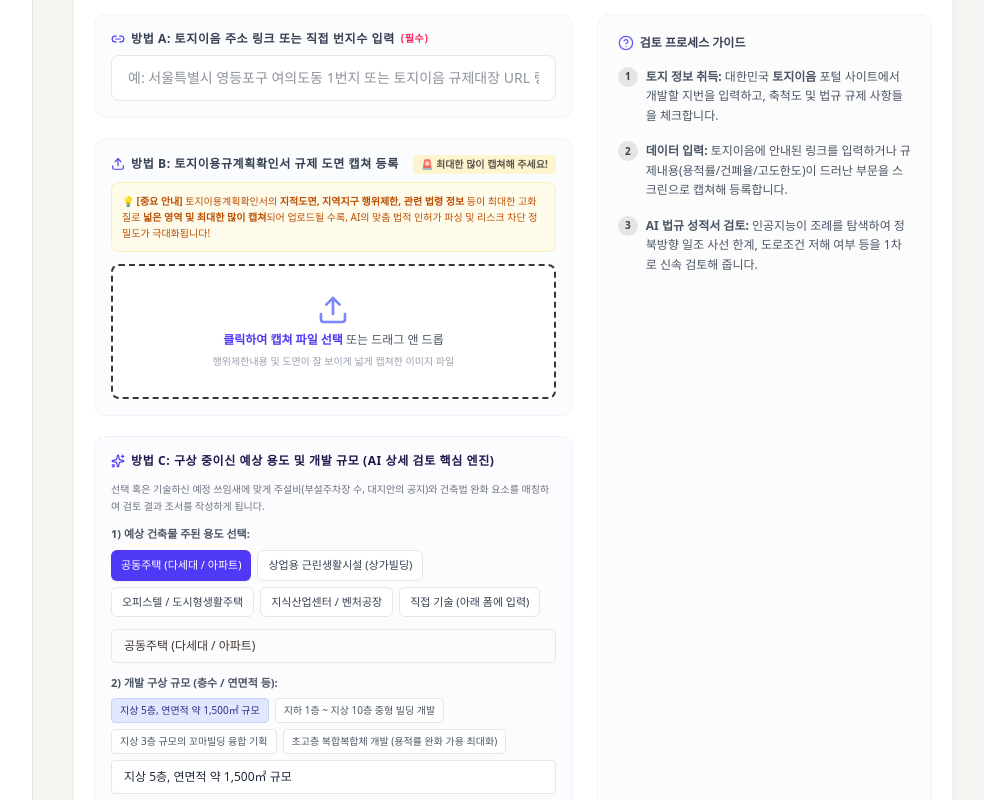
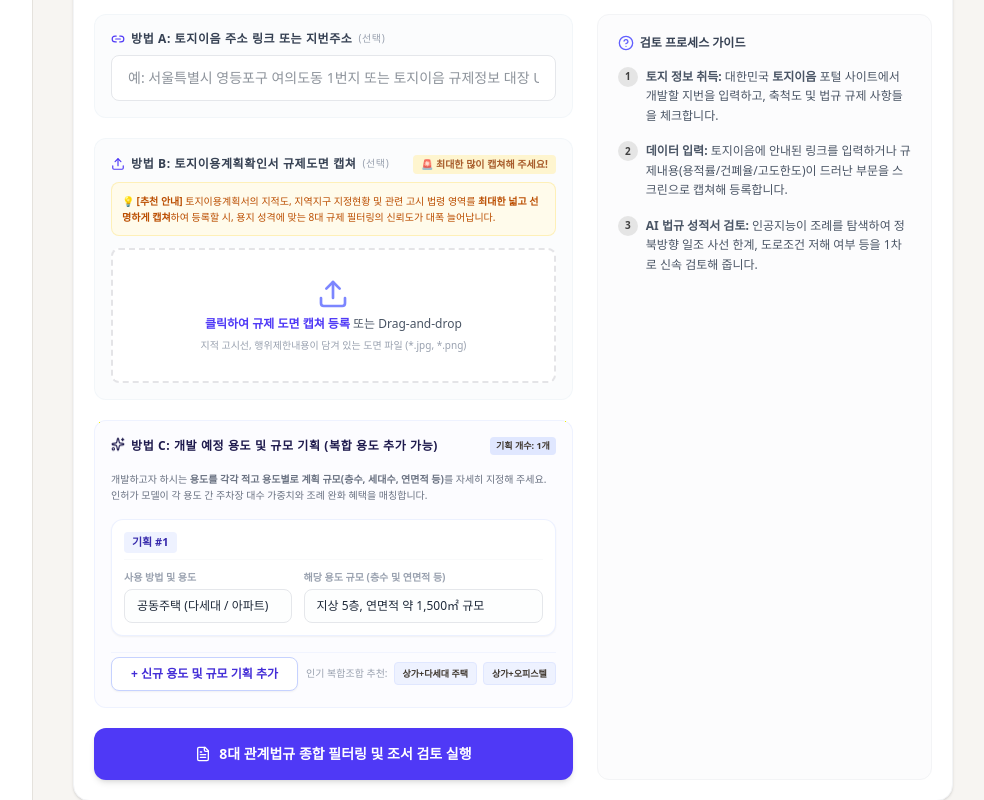
Before and after one commit to cutae23/AILand, a React (Vite) app: page / in a window 1280 px wide. Shown: the part 260-1060 px from the top of the page, without its empty margins (287-1271 px from the left). Built offline with nearby package versions, Linux system fonts and the light colour scheme.

Commit message:
feat: support multi-usage development scenarios
Update backend and frontend to handle multiple usage and scale configurations, allowing users to define complex mixed-use development simulations instead of a single target usage.

```diff
--- a/src/components/Step1Regulatory.tsx
+++ b/src/components/Step1Regulatory.tsx
@@ -26,9 +26,37 @@ export default function Step1Regulatory({ onAnalysisComplete, savedAnalysis }: S
   const [filterStatus, setFilterStatus] = useState<string>('all');
   const [filterCategory, setFilterCategory] = useState<string>('all');
 
-  // Method D: Expected land usage & development scale inputs
-  const [expectedUsage, setExpectedUsage] = useState<string>('공동주택 (다세대 / 아파트)');
-  const [expectedScale, setExpectedScale] = useState<string>('지상 5층, 연면적 약 1,500㎡ 규모');
+  // Method C: Expected land usage & development scale inputs (Multi-usage list)
+  interface UsageScaleItem {
+    id: string;
+    usage: string;
+    scale: string;
+  }
+
+  const [usageScaleList, setUsageScaleList] = useState<UsageScaleItem[]>([
+    { id: '1', usage: '공동주택 (다세대 / 아파트)', scale: '지상 5층, 연면적 약 1,500㎡ 규모' }
+  ]);
+
+  const handleAddUsageScale = () => {
+    setUsageScaleList([
+      ...usageScaleList,
+      {
+        id: Date.now().toString(),
+        usage: '상업용 근린생활시설 (종합상가)',
+        scale: '지상 1~2층, 연면적 약 500㎡ 규모'
+      }
+    ]);
+  };
+
+  const handleRemoveUsageScale = (id: string) => {
+    setUsageScaleList(usageScaleList.filter(item => item.id !== id));
+  };
+
+  const handleUpdateUsageScale = (id: string, field: 'usage' | "scale", value: string) => {
+    setUsageScaleList(
+      usageScaleList.map(item => (item.id === id ? { ...item, [field]: value } : item))
+    );
+  };
 
   // Interactive Law Q&A Chat State
   const [chatInput, setChatInput] = useState<string>('');
@@ -179,8 +207,8 @@ export default function Step1Regulatory({ onAnalysisComplete, savedAnalysis }: S
 
   // Simulated timed steps for analysis to give expert-level feeling
   const runAnalysis = async () => {
-    if (!customerLink && !imagePreview) {
-      setError('리뷰를 시작하려면 토지이음 주소/링크를 쓰시거나 규제 도면 캡쳐를 등록해 주세요.');
+    if (usageScaleList.length === 0) {
+      setError('리뷰를 시작하려면 최소 하나 이상의 개발 예정 용도 및 규모를 방법 C에 등록해 주세요.');
       return;
     }
 
@@ -208,8 +236,7 @@ export default function Step1Regulatory({ onAnalysisComplete, savedAnalysis }: S
           eumLink: customerLink,
           screenshot: imagePreview,
           sampleLandId: selectedSampleId || null,
-          expectedUsage: expectedUsage,
-          expectedScale: expectedScale
+          usageScaleList: usageScaleList
         })
       });
 
@@ -233,8 +260,9 @@ export default function Step1Regulatory({ onAnalysisComplete, savedAnalysis }: S
     setSelectedSampleId('');
     setCustomerLink('');
     setImagePreview(null);
-    setExpectedUsage('공동주택 (다세대 / 아파트)');
-    setExpectedScale('지상 5층, 연면적 약 1,500㎡ 규모');
+    setUsageScaleList([
+      { id: '1', usage: '공동주택 (다세대 / 아파트)', scale: '지상 5층, 연면적 약 1,500㎡ 규모' }
+    ]);
     setError(null);
   };
 
@@ -255,14 +283,14 @@ export default function Step1Regulatory({ onAnalysisComplete, savedAnalysis }: S
             <div className="lg:col-span-12 xl:col-span-7 space-y-5">
 
               {/* Method A: Custom Portal Link / Address */}
-              <div className="bg-slate-50/50 p-4 rounded-xl border border-slate-100">
+              <div className="bg-slate-50/50 p-4 rounded-xl border border-slate-100/80">
                 <label className="block text-xs font-bold text-gray-700 uppercase tracking-wider mb-2 flex items-center gap-1.5">
                   <Link2 className="w-3.5 h-3.5 text-indigo-600" />
-                  방법 A: 토지이음 주소 링크 또는 직접 번지수 입력 <span className="text-rose-500 text-[10px] font-normal font-semibold">(필수)</span>
+                  방법 A: 토지이음 주소 링크 또는 지번주소 <span className="text-gray-400 text-[10px] font-normal">(선택)</span>
                 </label>
                 <input
                   type="text"
-                  placeholder="예: 서울특별시 영등포구 여의도동 1번지 또는 토지이음 규제대장 URL 링크"
+                  placeholder="예: 서울특별시 영등포구 여의도동 1번지 또는 토지이음 규제정보 대장 URL 주소"
                   value={customerLink}
                   onChange={(e) => {
                     setCustomerLink(e.target.value);
@@ -272,20 +300,20 @@ export default function Step1Regulatory({ onAnalysisComplete, savedAnalysis }: S
               </div>
 
               {/* Method B: Drag and Drop Screenshot */}
-              <div className="bg-slate-50/50 p-4 rounded-xl border border-slate-100">
+              <div className="bg-slate-50/50 p-4 rounded-xl border border-slate-100/80">
                 <div className="flex items-center justify-between mb-2">
                   <label className="block text-xs font-bold text-gray-700 uppercase tracking-wider flex items-center gap-1.5">
                     <Upload className="w-3.5 h-3.5 text-indigo-600" />
-                    방법 B: 토지이용규계획확인서 규제 도면 캡쳐 등록
+                    방법 B: 토지이용계획확인서 규제도면 캡쳐 <span className="text-gray-400 text-[10px] font-normal">(선택)</span>
                   </label>
-                  <span className="px-2 py-0.5 bg-amber-100 text-amber-805 text-[10px] font-bold rounded animate-pulse">
+                  <span className="px-2 py-0.5 bg-amber-100 text-amber-800 text-[10px] font-bold rounded animate-pulse">
                     🚨 최대한 많이 캡쳐해 주세요!
                   </span>
                 </div>
 
                 {/* Important Tip Callout */}
                 <p className="text-[10px] text-amber-700 mb-3 leading-relaxed bg-amber-50 p-2.5 rounded-lg border border-amber-200/50">
-                  <strong>💡 [중요 안내]</strong> 토지이용계획확인서의 <strong>지적도면, 지역지구 행위제한, 관련 법령 정보</strong> 등이 최대한 고화질로 <strong>넓은 영역 및 최대한 많이 캡쳐</strong>되어 업로드될 수록, AI의 맞춤 법적 인허가 파싱 및 리스크 차단 정밀도가 극대화됩니다!
+                  <strong>💡 [추천 안내]</strong> 토지이용계획서의 지적도, 지역지구 지정현황 및 관련 고시 법령 영역를 <strong>최대한 넓고 선명하게 캡쳐</strong>하여 등록할 시, 용지 성격에 맞는 8대 규제 필터링의 신뢰도가 대폭 늘어납니다.
                 </p>
 
                 <div
@@ -295,10 +323,10 @@ export default function Step1Regulatory({ onAnalysisComplete, savedAnalysis }: S
                   onClick={() => fileInputRef.current?.click()}
                   className={`border-2 border-dashed rounded-lg p-5 text-center cursor-pointer transition ${
                     isDragOver
-                      ? 'border-indigo-500 bg-indigo-50/20'
+                      ? 'border-indigo-500 bg-indigo-50/25'
                       : imagePreview
                       ? 'border-green-500/40 bg-zinc-50'
-                      : 'border-zinc-205 hover:border-gray-300 bg-white hover:bg-gray-50/30'
+                      : 'border-zinc-200 hover:border-gray-300 bg-white hover:bg-gray-50/30'
                   }`}
                 >
                   <input
@@ -315,7 +343,7 @@ export default function Step1Regulatory({ onAnalysisComplete, savedAnalysis }: S
                         alt="Screen upload preview"
                         className="max-h-28 mx-auto rounded border shadow-xs"
                       />
-                      <p className="text-xs text-green-600 font-medium font-semibold">✨ 규제 캡쳐 도면이 성공적으로 분석 모델에 장착되었습니다.</p>
+                      <p className="text-xs text-green-600 font-medium">✨ 규제 캡쳐 도면이 성공적으로 모델 조서 대장에 반영되었습니다.</p>
                       <button
                         type="button"
                         onClick={(e) => {
@@ -331,96 +359,112 @@ export default function Step1Regulatory({ onAnalysisComplete, savedAnalysis }: S
                     <div className="space-y-1.5 py-2">
                       <Upload className="w-8 h-8 text-indigo-400 mx-auto" />
                       <p className="text-xs text-gray-600">
-                        <span className="text-indigo-600 font-bold">클릭하여 캡쳐 파일 선택</span> 또는 드래그 앤 드롭
+                        <span className="text-indigo-600 font-bold">클릭하여 규제 도면 캡쳐 등록</span> 또는 Drag-and-drop
                       </p>
-                      <p className="text-[10px] text-gray-400">행위제한내용 및 도면이 잘 보이게 넓게 캡쳐한 이미지 파일</p>
+                      <p className="text-[10px] text-gray-400">지적 고시선, 행위제한내용이 담겨 있는 도면 파일 (*.jpg, *.png)</p>
                     </div>
                   )}
                 </div>
               </div>
 
-              {/* Method C: Expected Building Usage & Scale (New dynamic context builder) */}
-              <div className="bg-indigo-50/20 p-4 rounded-xl border border-indigo-100/50 space-y-3">
+              {/* Method C: Expected Building Usage & Scale (Dynamic multi-usage matching) */}
+              <div className="bg-indigo-50/20 p-4 rounded-xl border border-indigo-100/50 space-y-4">
+                <div className="flex items-center justify-between">
                   <label className="block text-xs font-bold text-indigo-950 uppercase tracking-wider flex items-center gap-1.5">
-                  <Sparkles className="w-3.5 h-3.5 text-indigo-600" />
-                  방법 C: 구상 중이신 예상 용도 및 개발 규모 (AI 상세 검토 핵심 엔진)
+                    <Sparkles className="w-3.5 h-3.5 text-indigo-650 animate-bounce" />
+                    방법 C: 개발 예정 용도 및 규모 기획 (복합 용도 추가 가능)
                   </label>
+                  <span className="px-1.5 py-0.5 bg-indigo-100 text-indigo-850 rounded text-[9px] font-bold">
+                    기획 개수: {usageScaleList.length}개
+                  </span>
+                </div>
                 <p className="text-[10px] text-gray-500 leading-relaxed">
-                  선택 혹은 기술하신 예정 쓰임새에 맞게 주설비(부설주차장 수, 대지안의 공지)와 건축법 완화 요소를 매칭하여 검토 결과 조서를 작성하게 됩니다.
+                  개발하고자 하시는 <strong>용도를 각각 적고 용도별로 계획 규모(층수, 세대수, 연면적 등)</strong>를 자세히 지정해 주세요. 인허가 모델이 각 용도 간 주차장 대수 가중치와 조례 완화 혜택을 매칭합니다.
                 </p>
 
-                {/* 1. Usage Selector */}
-                <div className="space-y-2">
-                  <span className="text-[11px] font-semibold text-gray-600 block">1) 예상 건축물 주된 용도 선택:</span>
-                  <div className="flex flex-wrap gap-1.5">
-                    {[
-                      '공동주택 (다세대 / 아파트)',
-                      '상업용 근린생활시설 (상가빌딩)',
-                      '오피스텔 / 도시형생활주택',
-                      '지식산업센터 / 벤처공장',
-                      '직접 기술 (아래 폼에 입력)'
-                    ].map((usage) => (
+                {/* List of dynamic usage-scale pairs */}
+                <div className="space-y-2.5">
+                  {usageScaleList.map((item, index) => (
+                    <div key={item.id} className="p-3 bg-white border border-indigo-100/60 rounded-xl relative shadow-xs space-y-2.5">
+                      <div className="flex items-center justify-between border-b border-gray-50 pb-1.5">
+                        <span className="text-[11px] font-extrabold text-indigo-800 bg-indigo-50 px-2 py-0.5 rounded">
+                          기획 #{index + 1}
+                        </span>
+                        {usageScaleList.length > 1 && (
                           <button
-                        key={usage}
                             type="button"
-                        onClick={() => {
-                          if (usage !== '직접 기술 (아래 폼에 입력)') {
-                            setExpectedUsage(usage);
-                          } else {
-                            setExpectedUsage('');
-                          }
-                        }}
-                        className={`px-2.5 py-1.5 rounded-md text-[11px] font-medium transition ${
-                          expectedUsage === usage || (usage === '직접 기술 (아래 폼에 입력)' && !['공동주택 (다세대 / 아파트)','상업용 근린생활시설 (상가빌딩)','오피스텔 / 도시형생활주택','지식산업센터 / 벤처공장'].includes(expectedUsage))
-                            ? 'bg-indigo-600 text-white shadow-xs'
-                            : 'bg-white text-gray-700 hover:bg-gray-100 border border-gray-200'
-                        }`}
+                            onClick={() => handleRemoveUsageScale(item.id)}
+                            className="text-[10px] text-red-500 hover:text-red-700 hover:underline font-bold"
                           >
-                        {usage}
+                            지우기
                           </button>
+                        )}
+                      </div>
+
+                      <div className="grid grid-cols-1 md:grid-cols-12 gap-3">
+                        <div className="md:col-span-5 space-y-1">
+                          <label className="block text-[10px] text-gray-400 font-bold uppercase">사용 방법 및 용도</label>
+                          <input
+                            type="text"
+                            value={item.usage}
+                            onChange={(e) => handleUpdateUsageScale(item.id, 'usage', e.target.value)}
+                            placeholder="예: 공동주택(다세대), 상가(근생), 오피스텔 등"
+                            className="w-full text-xs px-3 py-2 rounded-lg border border-gray-200 focus:outline-none focus:ring-1 focus:ring-indigo-500 bg-gray-50/30 text-gray-800"
+                          />
+                        </div>
+                        <div className="md:col-span-7 space-y-1">
+                          <label className="block text-[10px] text-gray-400 font-bold uppercase">해당 용도 규모 (층수 및 연면적 등)</label>
+                          <input
+                            type="text"
+                            value={item.scale}
+                            onChange={(e) => handleUpdateUsageScale(item.id, 'scale', e.target.value)}
+                            placeholder="예: 지상 1~4층 12가구, 또는 지상 1층 연면적 300㎡ 상가"
+                            className="w-full text-xs px-3 py-2 rounded-lg border border-gray-200 focus:outline-none focus:ring-1 focus:ring-indigo-500 bg-gray-50/30 text-gray-800"
+                          />
+                        </div>
+                      </div>
+                    </div>
                   ))}
                 </div>
 
-                  <input
-                    type="text"
-                    value={expectedUsage}
-                    onChange={(e) => setExpectedUsage(e.target.value)}
-                    placeholder="직접 건축 용도를 구체적으로 입력하세요 (예: 노인복지시설, 세차장, 단독주택)"
-                    className="w-full text-xs px-3 py-2 rounded border border-gray-200 mt-1 focus:outline-none focus:ring-1 focus:ring-indigo-500"
-                  />
+                {/* Interactive Row Controllers */}
+                <div className="flex flex-col sm:flex-row gap-2 pt-1 border-t border-indigo-100/40">
+                  <button
+                    type="button"
+                    onClick={handleAddUsageScale}
+                    className="flex-1 py-2 bg-white hover:bg-slate-50 border border-indigo-200 text-indigo-700 font-bold text-xs rounded-lg transition text-center shadow-xs flex items-center justify-center gap-1"
+                  >
+                    + 신규 용도 및 규모 기획 추가
+                  </button>
+
+                  {/* Preset Injectors */}
+                  <div className="flex items-center gap-1.5 self-center">
+                    <span className="text-[10px] text-gray-400 font-medium">인기 복합조합 추천:</span>
+                    <button
+                      type="button"
+                      onClick={() => {
+                        setUsageScaleList([
+                          { id: '1', usage: '지상 1~2층 근린생활시설 (리테일 상가)', scale: '총 2개층, 연면적 약 350㎡ 규모' },
+                          { id: '2', usage: '지상 3~7층 공동주택 (다세대 주택)', scale: '총 5개층, 연면적 1,000㎡ (총 15세대 계획)' }
+                        ]);
+                      }}
+                      className="px-2 py-1 bg-indigo-50 hover:bg-indigo-100/50 text-indigo-750 font-semibold text-[9px] rounded border border-indigo-100 transition"
+                    >
+                      상가+다세대 주택
+                    </button>
+                    <button
+                      type="button"
+                      onClick={() => {
+                        setUsageScaleList([
+                          { id: '1', usage: '상업용 근린생활시설', scale: '지상 1층 리테일 매장 150㎡' },
+                          { id: '2', usage: '업무시설 (오피스텔)', scale: '지상 2~8층, 전용면적 총 1,200㎡ 규모' }
+                        ]);
+                      }}
+                      className="px-2 py-1 bg-indigo-50 hover:bg-indigo-100/50 text-indigo-750 font-semibold text-[9px] rounded border border-indigo-100 transition"
+                    >
+                      상가+오피스텔
+                    </button>
                   </div>
-
-                {/* 2. Scale Input */}
-                <div className="space-y-1.5">
-                  <span className="text-[11px] font-semibold text-gray-600 block">2) 개발 구상 규모 (층수 / 연면적 등):</span>
-                  <div className="flex flex-wrap gap-1.5 mb-1.5">
-                    {[
-                      '지상 5층, 연면적 약 1,500㎡ 규모',
-                      '지하 1층 ~ 지상 10층 중형 빌딩 개발',
-                      '지상 3층 규모의 꼬마빌딩 융합 기획',
-                      '초고층 복합복합체 개발 (용적률 완화 가용 최대화)'
-                    ].map((scale) => (
-                      <button
-                        key={scale}
-                        type="button"
-                        onClick={() => setExpectedScale(scale)}
-                        className={`px-2 py-1 rounded text-[10px] font-normal transition ${
-                          expectedScale === scale
-                            ? 'bg-indigo-100 text-indigo-900 font-bold border border-indigo-200'
-                            : 'bg-white text-gray-600 hover:bg-gray-50 border border-gray-200'
-                        }`}
-                      >
-                        {scale}
-                      </button>
-                    ))}
-                  </div>
-                  <input
-                    type="text"
-                    value={expectedScale}
-                    onChange={(e) => setExpectedScale(e.target.value)}
-                    placeholder="예: 지상 7층, 세대당 약 18세대 주거 용도"
-                    className="w-full text-xs px-3 py-2 rounded border border-gray-200 focus:outline-none focus:ring-1 focus:ring-indigo-500 bg-white text-gray-800"
-                  />
                 </div>
               </div>
 
@@ -431,20 +475,21 @@ export default function Step1Regulatory({ onAnalysisComplete, savedAnalysis }: S
                 </div>
               )}
 
+              {/* High-visibility colored Regulatory Review Trigger Button */}
               <button
                 type="button"
                 disabled={isLoading}
                 onClick={runAnalysis}
-                className="w-full py-3.5 bg-indigo-650 hover:bg-indigo-700 disabled:bg-gray-300 text-white font-semibold rounded-xl text-xs sm:text-sm transition duration-200 flex items-center justify-center gap-2 shadow-sm cursor-pointer"
+                className="w-full py-4 bg-indigo-600 hover:bg-indigo-700 active:scale-[0.99] disabled:bg-gray-300 text-white font-bold rounded-xl text-xs sm:text-sm transition duration-150 flex items-center justify-center gap-2 shadow-md hover:shadow-indigo-500/10 cursor-pointer text-center"
               >
                 {isLoading ? (
                   <>
-                    <RefreshCw className="w-4 h-4 animate-spin" />
-                    <span>{loadingStep}</span>
+                    <RefreshCw className="w-4 h-4 animate-spin text-white" />
+                    <span className="font-semibold text-white">{loadingStep}</span>
                   </>
                 ) : (
                   <>
-                    <FileText className="w-4 h-4 animate-pulse" />
+                    <FileText className="w-4 h-4" />
                     <span>8대 관계법규 종합 필터링 및 조서 검토 실행</span>
                   </>
                 )}
```
Also changed, not shown: server.ts (+22 -14 lines). Lines whose indentation alone changed are shown as unchanged.
